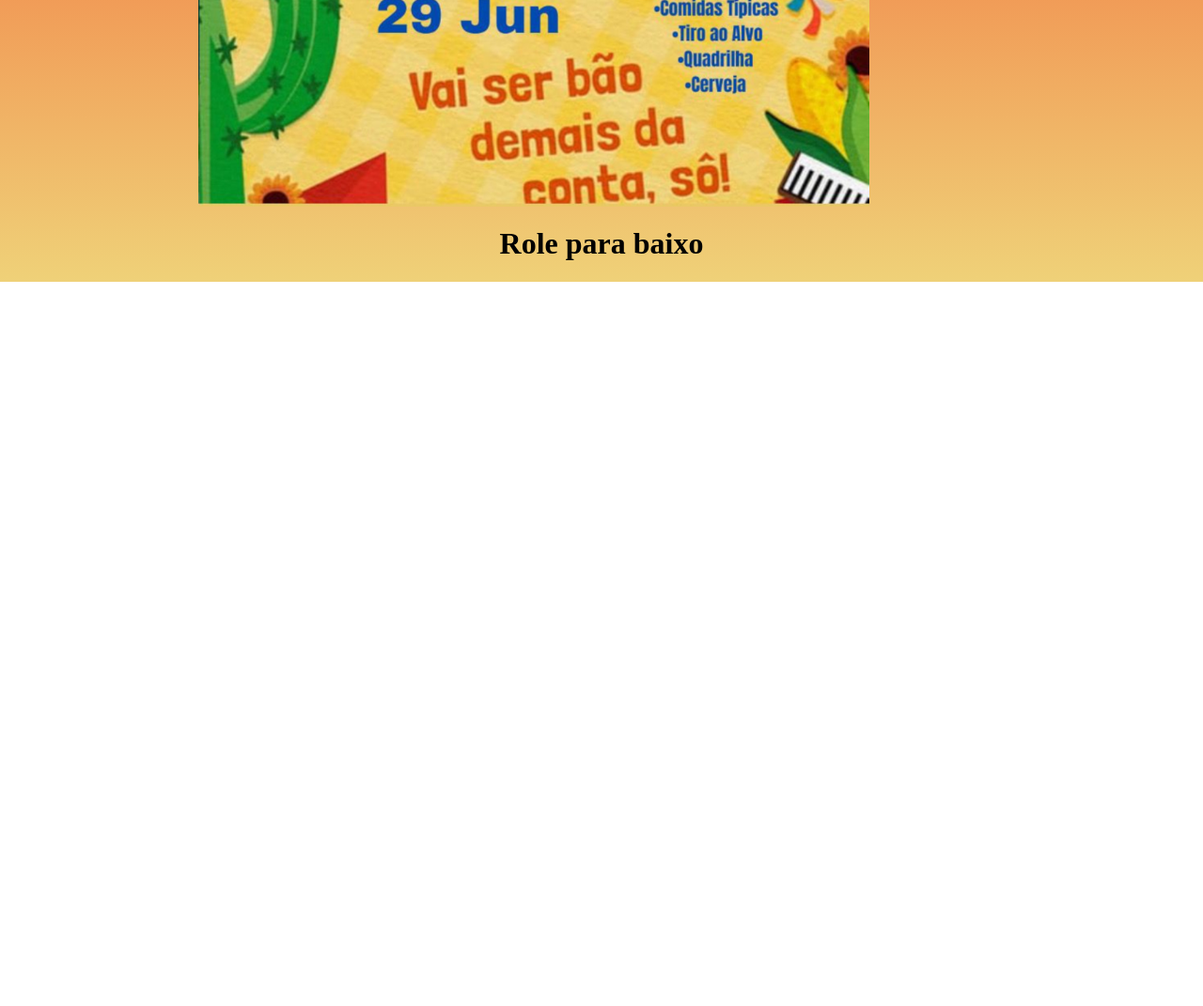
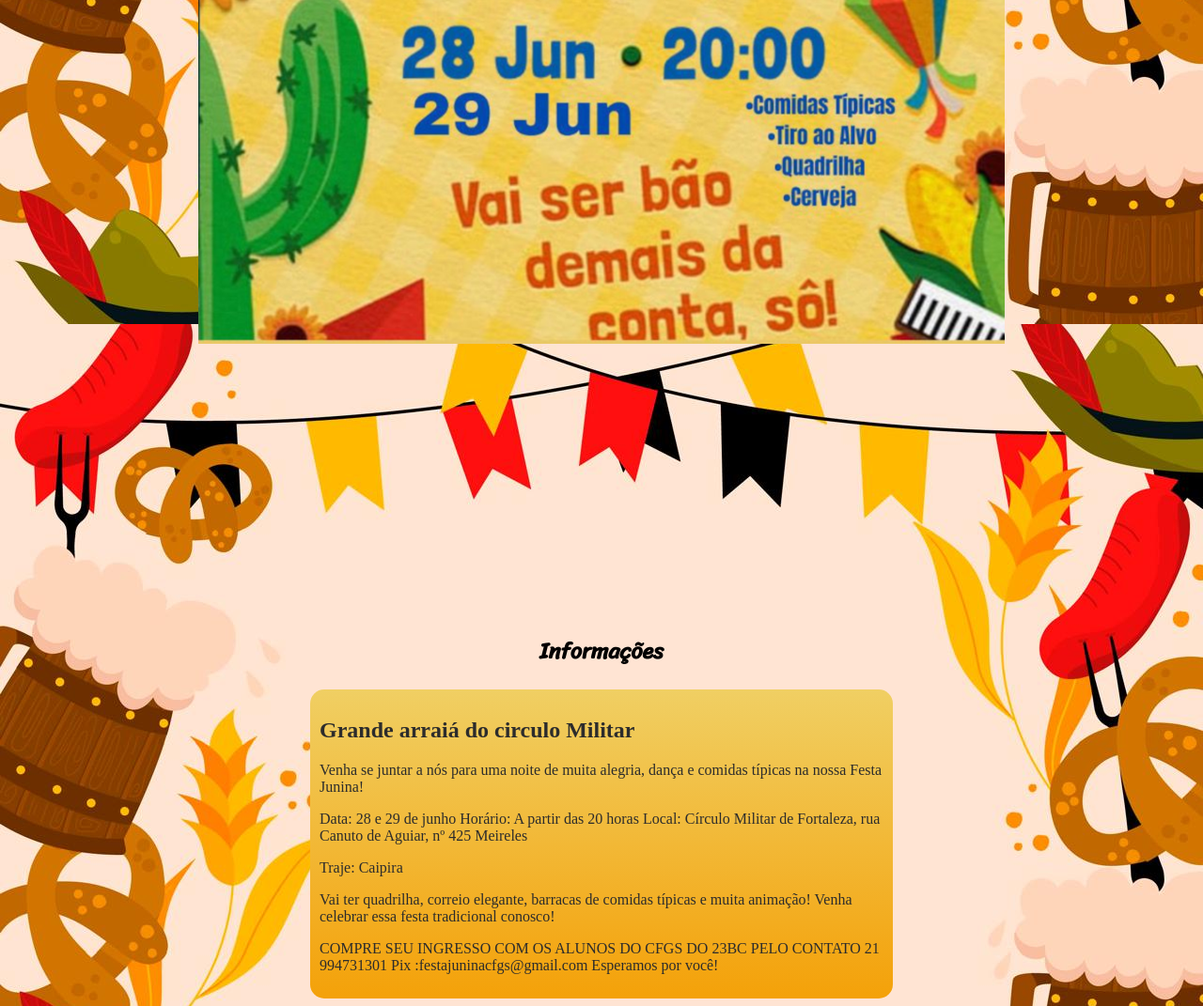
Before and after one commit to josehenriquedasilva/Projeto-Junino, a plain HTML site: page index.html in a window 1280 px wide. Shown: the part 508-1579 px from the top of the page at 94% size. Before the commit the page ends 808 px from the top, so only its background shows below. Drawn offline with Linux system fonts and the light colour scheme.

Commit message:
Atualizando

```diff
--- a/index.html
+++ b/index.html
@@ -11,9 +11,33 @@
         <section id="imagem">
 
         </section>
+        <article>
+            <h1>Informações</h1>
+        </article>
     </header>
     <main>
-        <h1>Role para baixo</h1>
+        <section>
+            <h1>Grande arraiá do circulo Militar</h1>
+
+                <p>Venha se juntar a nós para uma noite de muita alegria, dança e comidas típicas na nossa Festa Junina!</p>
+
+                <p>
+                    Data: 28 e 29 de junho
+                    Horário: A partir das 20 horas
+                    Local: Círculo Militar de Fortaleza, rua Canuto de Aguiar,          nº 425 Meireles
+                </p>
+
+
+                <p>Traje: Caipira</p>
+
+                <p>Vai ter quadrilha, correio elegante, barracas de comidas            típicas e muita animação! Venha celebrar essa festa         tradicional conosco!</p>
+
+                <p>
+                    COMPRE SEU INGRESSO COM OS ALUNOS DO CFGS DO 23BC PELO          CONTATO 21 994731301
+                    Pix :festajuninacfgs@gmail.com
+                    Esperamos por você!
+                </p>
+        </section>
     </main>
     <footer>
 
--- a/style.css
+++ b/style.css
@@ -1,8 +1,13 @@
 @charset "UTF-8";
+
+@import url('https://fonts.googleapis.com/css2?family=Sriracha&display=swap');
 
 
 body {
-    background-image: linear-gradient(to top, #EFD178, #F44321);
+    background-image: url('imagens/Imagem\ do\ WhatsApp\ de\ 2024-06-13\ à\(s\)\ 11.20.14_d1b6826f.jpg');
+    background-repeat: no-repeat;
+    background-size: cover;
+    background-attachment: fixed;
 }
 
 
@@ -19,11 +24,21 @@ section {
     background-image: url('imagens/imagem2.jpg');
     background-size: contain;
     background-repeat: no-repeat;
-    height: 90vh;
+    height: 90vw;
     max-width: 858px;
     margin: auto;
 }
-
-main h1 {
+header > article > h1 {
+    font-family: Sriracha, Verdana, Geneva, Tahoma, sans-serif;
+    color: black;
     text-align: center;
 }
+
+main {
+    background-image: linear-gradient(to bottom, #F0CF63, #F4A109);
+    color: rgb(44, 44, 44);
+    max-width: 600px;
+    margin: auto;
+    border-radius: 15px;
+    padding: 10px;
+}
```
